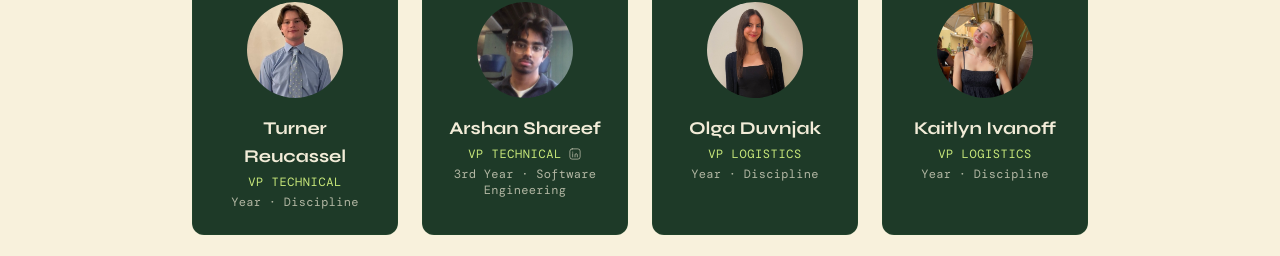
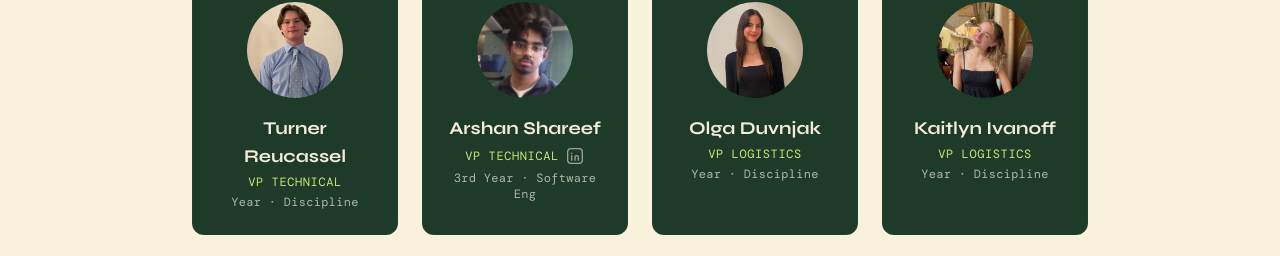
Before and after one commit to Anomaly-E-E/WEC, a React (Vite) app: page / in a window 1280 px wide. Shown: the part 4491-4747 px from the top of the page. Built offline with nearby package versions, Linux system fonts and the light colour scheme; a web font is replaced by a local one.

Commit message:
Shorten Arshan's discipline label, enlarge LinkedIn icons on team cards
Co-Authored-By: Claude Sonnet 5 <noreply@anthropic.com>
Claude-Session: https://claude.ai/code/session_01CnfAHFB8Q83bEuvm5RWGFT

```diff
--- a/src/components/TeamSection.tsx
+++ b/src/components/TeamSection.tsx
@@ -47,7 +47,7 @@ export default function TeamSection() {
               aria-label={`${member.name} on LinkedIn`}
               className="text-[#f2ecd8]/60 hover:text-[#c8e87a] transition-colors"
             >
-              <Icon name="linkedin" className="w-3.5 h-3.5" />
+              <Icon name="linkedin" className="w-5 h-5" />
             </a>
           )}
         </div>
@@ -97,7 +97,7 @@ export default function TeamSection() {
             aria-label={`${member.name} on LinkedIn`}
             className="text-[#f2ecd8]/60 hover:text-[#c8e87a] transition-colors"
           >
-            <Icon name="linkedin" className="w-3.5 h-3.5" />
+            <Icon name="linkedin" className="w-5 h-5" />
           </a>
         )}
       </div>
--- a/src/data/team.ts
+++ b/src/data/team.ts
@@ -63,7 +63,7 @@ export const teamMembers: TeamMember[] = [
     role: 'VP Technical',
     department: 'Technical',
     initials: 'AS',
-    yearDiscipline: '3rd Year · Software Engineering',
+    yearDiscipline: '3rd Year · Software Eng',
     photo: '/team/arshan-shareef.jpg',
     linkedin: 'https://www.linkedin.com/in/arshan-shareef-mohammed-4ab94b330/?skipRedirect=true'
   },
```
